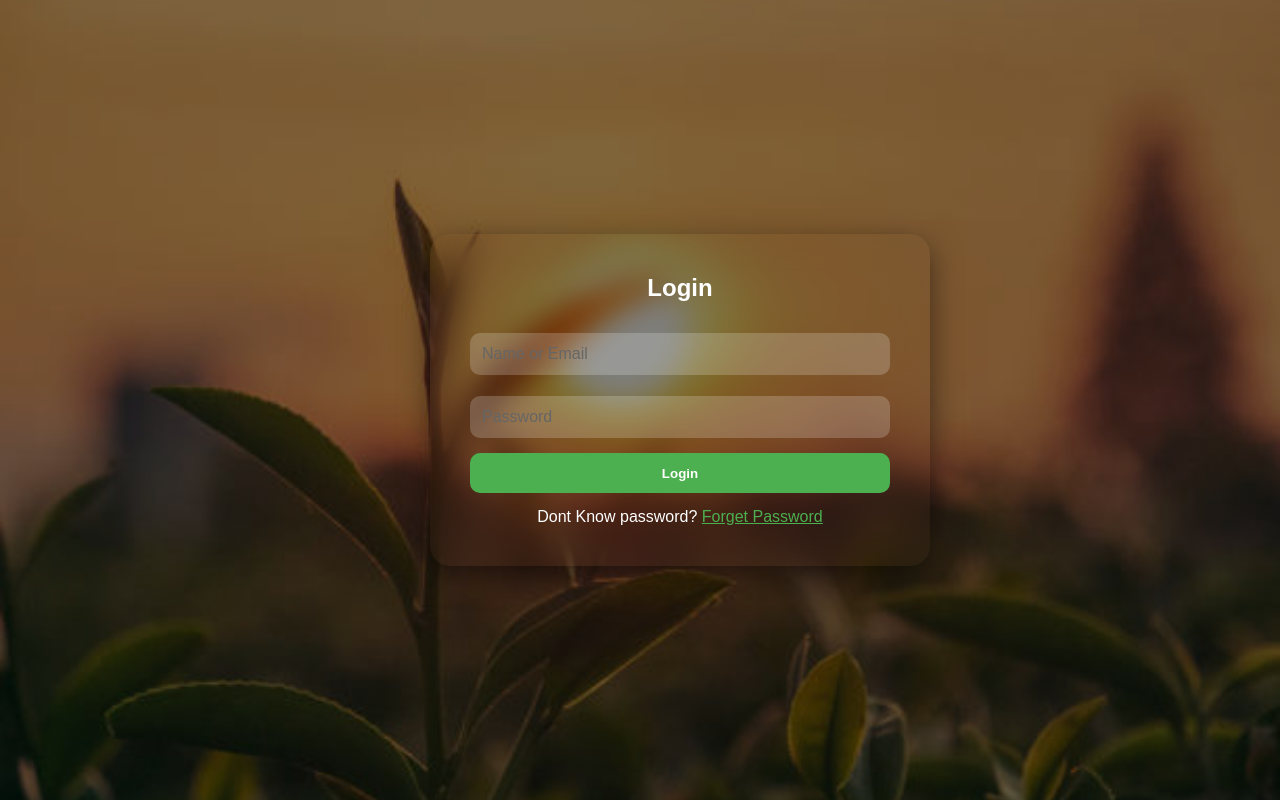
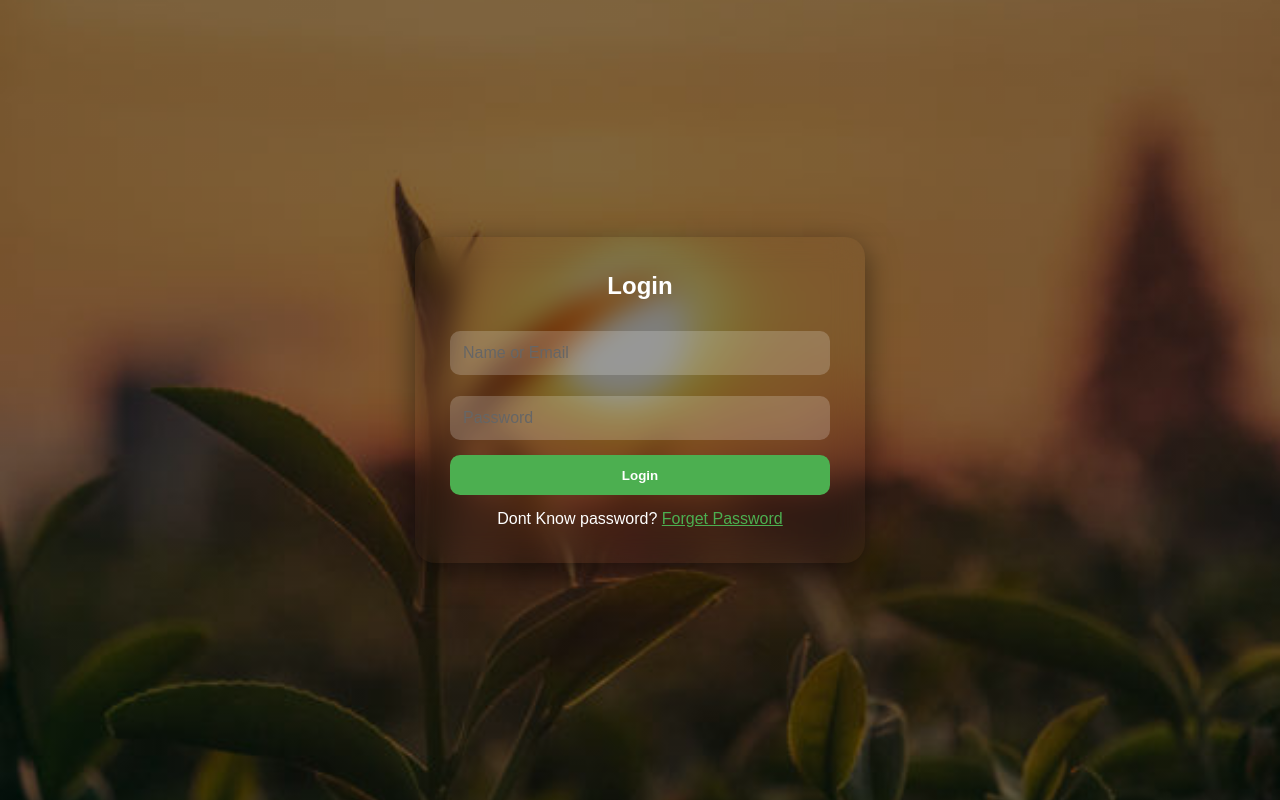
Before and after one commit to HaroonAwan02/FRDS, a React (Create React App) app: page /login in a window 1280 px wide. Built offline with nearby package versions, Linux system fonts and the light colour scheme; no server answers; a web font is replaced by a local one.

Commit message:
updated css

```diff
--- a/src/pages/auth/Home.css
+++ b/src/pages/auth/Home.css
@@ -10,19 +10,23 @@
   --shadow-sm: 0 4px 6px -1px rgba(0, 0, 0, 0.05);
   --shadow-lg: 0 20px 25px -5px rgba(0, 0, 0, 0.1), 0 10px 10px -5px rgba(0, 0, 0, 0.04);
 }
-
+*{
+  box-sizing: border-box;
+}
 .container {
-  Min-height: 100vh;
+  min-height: 100vh;
   width: 100%;
+  padding: 30px;
   background-image: url("../../assets/images/nature2.jpg");
   background-repeat: no-repeat;
   background-size: cover;
-  Position: relative;
-  Display: flex;
+  position: relative;
+  display: flex;
   align-items: center;
   justify-content: center;
-   font-family: ‘Inter’, system-ui, -apple-system, sans-serif; /* Modern  font Stack */
-  Overflow: hidden;
+   font-family: 'Inter', system-ui, -apple-system, sans-serif; /* Modern  font Stack */
+  Overflow-x: hidden;
+  overflow-y:auto ;
 }
 
 .bg-glow-top {
@@ -79,10 +83,11 @@
 }
 /* Content Wrapper with Glassmorphism */
 .content-wrapper {
+  width:100%;
+  max-width: 850px;
+  padding: 50px 35px;
   position: relative;
-  z-index: 10;
-  max-width: 850px;
-  padding: 60px 40px;
+  margin:100px auto 30px;
   display: flex;
   flex-direction: column;
   align-items: center;
@@ -91,7 +96,8 @@
   background: rgba(255, 255, 255, 0.08);
   backdrop-filter: blur(10px);
   border-radius: 24px;
-  border:1px solid rgba(255,255,255,0.2)
+  border:1px solid rgba(255,255,255,0.2);
+  box-sizing: border-box;
 }
 
 .badge {
@@ -419,31 +425,27 @@
 @media (max-width: 768px) {
 
   .container {
-    min-height: 100vh;
-    height: auto;
-    padding: 14px;
-    display: flex;
-    flex-direction: column;
+    padding: 15px;
     justify-content: flex-start;
-    overflow-y: auto;
+    align-items: flex-start;
   }
 
   .download-report {
-    position: static;
+    position: relative;
     width: 100%;
+    top:0;
+    right:0;
     display: flex;
     justify-content: center;
     flex-wrap: wrap;
     gap:8px;
-    margin-bottom: 16px;
-    padding-top: 10px;
+    margin-bottom: 15px;
   }
   .content-wrapper {
+    margin-top: 15px;
     width: 100%;
     max-width: 100%;
-    margin-top: 0;
-    padding: 28px 18px;
-    border-radius: 18px;
+    padding: 30px 18px;
   }
   .badge {
      font-size: 11px;
@@ -454,36 +456,25 @@
 
   .headline {
      font-size: 2rem;
-     line-height: 1.25;
-     margin-bottom: 18px;
-     word-break: break-word;
+     line-height: 1.3;
   }
 
   .subheadline {
      font-size: 1rem;
-     line-height: 1.5;
-    margin-bottom: 28px;
   }
 
   .button-group {
     width: 100%;
     flex-direction: column;
-    width: 100%;
-    align-items: center;
-    margin-bottom: 35px;
   }
 
   .btn {
     width: 100%;
-    max-width: 280px;
-    min-width: unset;
-    padding: 13px 18px;
-    font-size: 14px;
+    max-width: 100%;
   }
 
   .icon-row {
-    gap: 14px;
-    flex-wrap: wrap;
+    gap: 18px;
   }
 
   .icon-circle {
--- a/src/pages/auth/Login.js
+++ b/src/pages/auth/Login.js
@@ -75,37 +75,40 @@ const Login = () => {
 
 const styles = {
   Container: {
-    minHeight: "93vh",
-    height:"100vh",
+    minHeight: "100vh",
+   width:"100%",
     background: `linear-gradient(rgba(0,0,0,0.5), rgba(0,0,0,0.5)), url(${bgImage}) center/cover no-repeat`,
     display: "flex",
     justifyContent: "center",
     alignItems: "center",
-    padding: "47px",
+    padding: "20px",
+    boxSizing:"border-box",
+    overflowY:"auto",
   },
   FormWrapper: {
-    Position: "relative",
-    Width: "100%",
-    maxWidth: "420px",
+    position: "relative",
+    width: "100%",
+    maxWidth: "450px",
   },
 
   Form: {
     Background: "rgba(255,255,255,0.1)",
     backdropFilter: "blur(15px)",
-    padding: "40px",
+    padding: "35px",
     borderRadius: "20px",
     display: "flex",
     flexDirection: "column",
     width: "100%",
-    minWidth: "500px",
+    boxSizing:"border-box",
     boxShadow: "0 10px 30px rgba(0,0,0,0.5)",
     animation: "fadeIn 0.8s ease",
   },
   Title: { textAlign: "center", color: "#fff", marginBottom: "25px" },
   Input: {
     marginBottom: "15px",
-    padding: "12px",
+    padding: "13px",
     borderRadius: "10px",
+    width:"100%",
     border: "none",
     outline: "none",
     fontSize: "16px",
@@ -114,7 +117,7 @@ const styles = {
     color: "#0c0c0cff",
   },
   Button: {
-    Padding: "12px",
+    padding: "13px",
     borderRadius: "10px",
     border: "none",
     backgroundColor: "#4caf50",
```
